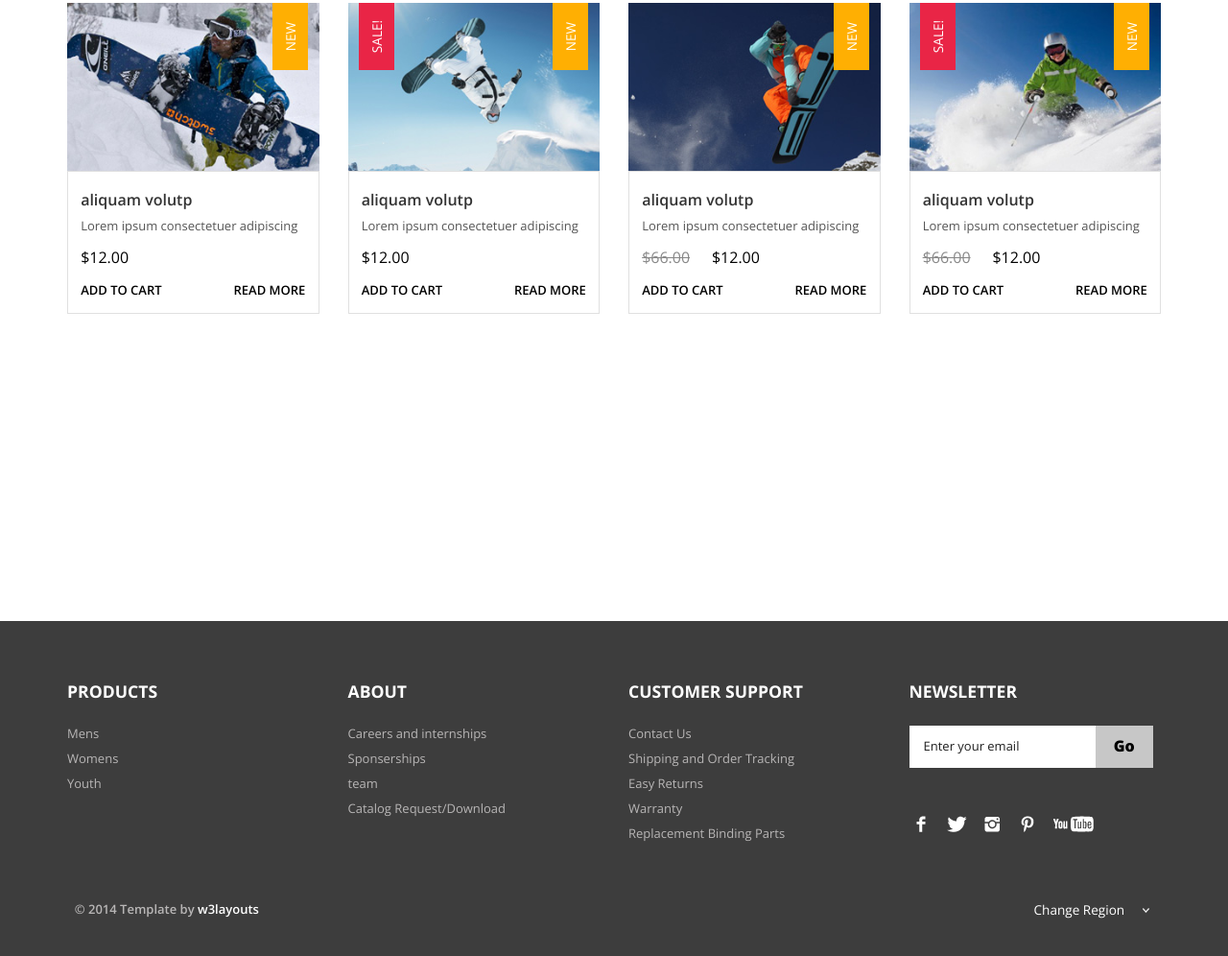
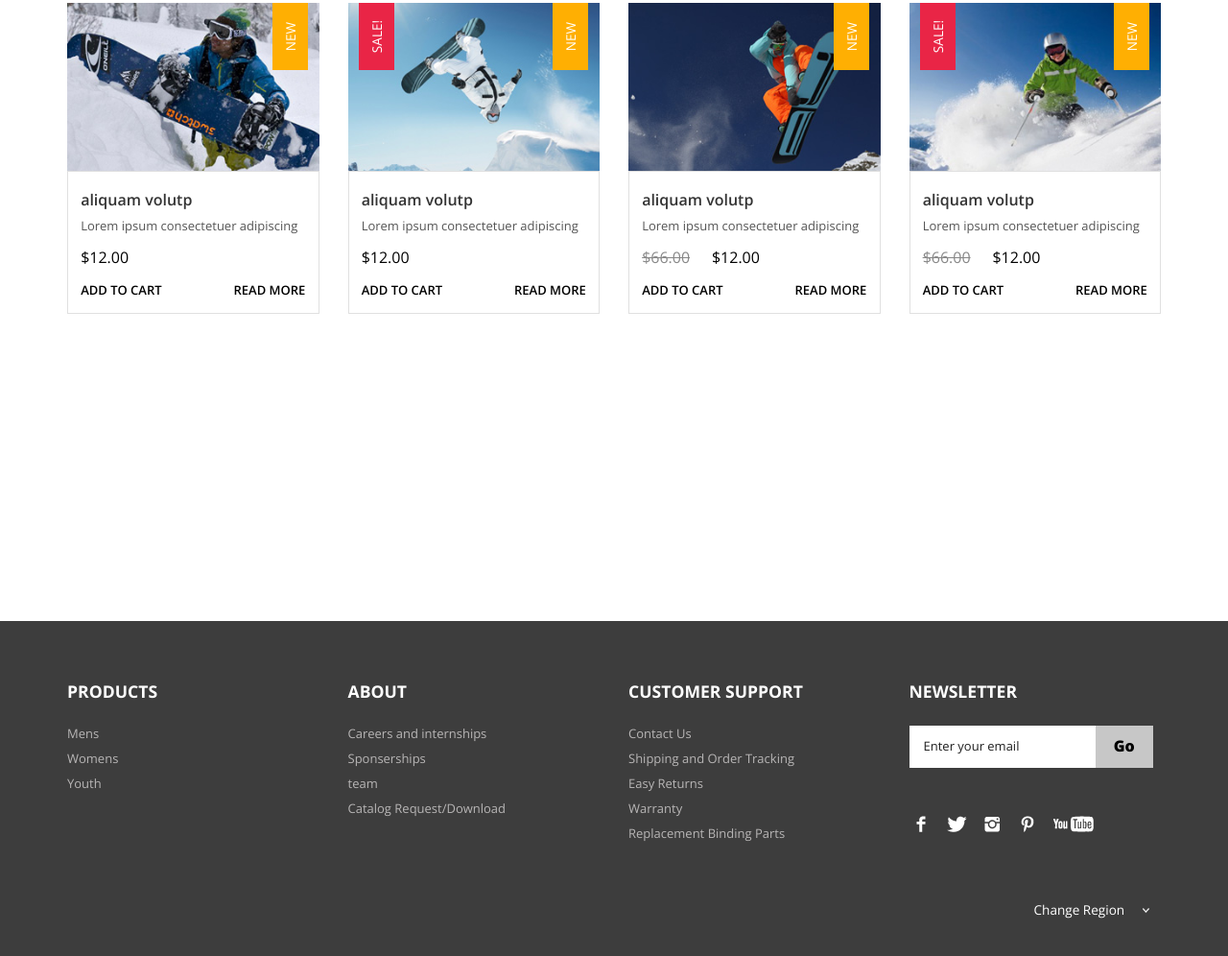
Before and after one commit to axioz115/axioz115.github.io, a plain HTML site: page shop.html in a window 1280 px wide. Shown: the part 540-1536 px from the top of the page at 96% size. Drawn offline with nearby package versions, Linux system fonts and the light colour scheme.

Commit message:
Update shop.html

```diff
--- a/shop.html
+++ b/shop.html
@@ -7,7 +7,7 @@ License URL: http://creativecommons.org/licenses/by/3.0/
 <!DOCTYPE HTML>
 <html>
 <head>
-<title>Free Snow Bootstrap Website Template | Shop :: w3layouts</title>
+<title>Snow Page Chida IDGS7-2</title>
 <link href="css/bootstrap.css" rel='stylesheet' type='text/css' />
 <link href="css/style.css" rel='stylesheet' type='text/css' />
 <meta name="viewport" content="width=device-width, initial-scale=1, maximum-scale=1">
@@ -320,9 +320,6 @@ License URL: http://creativecommons.org/licenses/by/3.0/
 					</div>
 				</div>
 				<div class="row footer_bottom">
-				    <div class="copy">
-			           <p>© 2014 Template by <a href="http://w3layouts.com" target="_blank">w3layouts</a></p>
-		            </div>
 					  <dl id="sample" class="dropdown">
 				        <dt><a href="#"><span>Change Region</span></a></dt>
 				        <dd>
```
